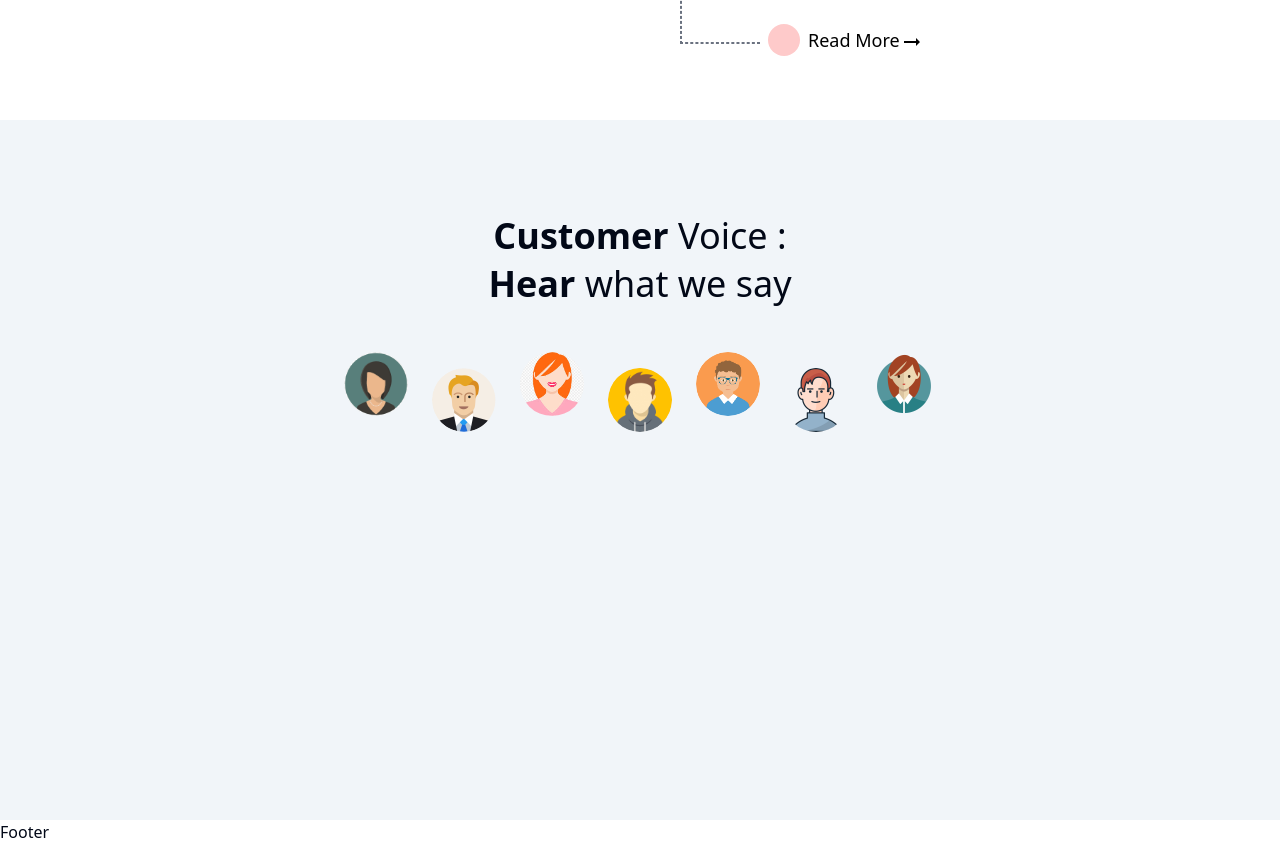
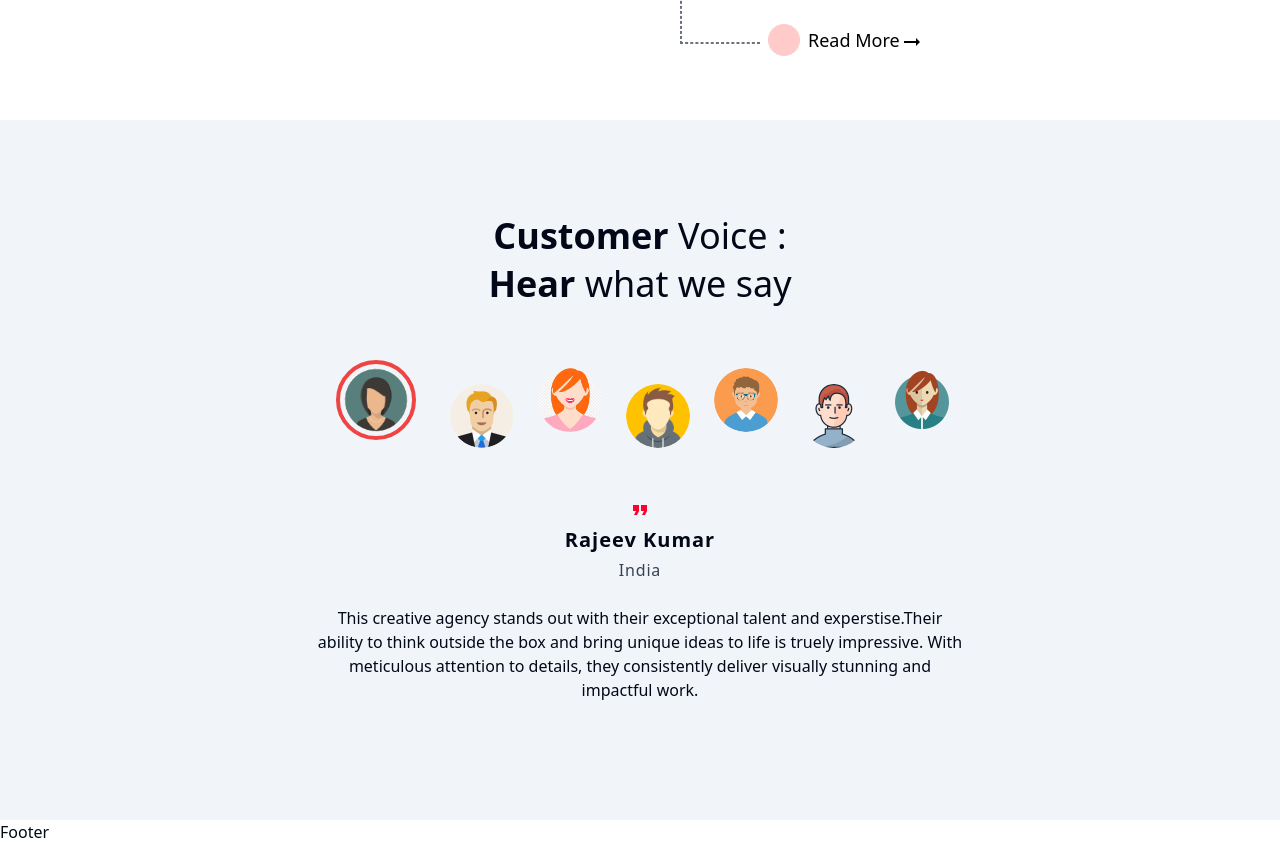
Before and after one commit to rkcoola792/media-dynox, a React (Vite) app: page / in a window 1280 px wide. Shown: the part 3500-4344 px from the top of the page. Built offline with nearby package versions, Linux system fonts and the light colour scheme.

Commit message:
section7 UI done

```diff
--- a/src/components/Homepage/Section7.jsx
+++ b/src/components/Homepage/Section7.jsx
@@ -1,6 +1,9 @@
 import React, { useEffect } from "react";
 import "./section7.scss";
+import Testimonial from "./Testimonial";
+
 const Section7 = () => {
+    const description=["This creative agency stands out with their exceptional talent and experstise.Their ability to think outside the box and bring unique ideas to life is truely impressive. With meticulous attention to details, they consistently deliver visually stunning and impactful work."]
   useEffect(() => {
     const selectedAvatar = document.querySelectorAll(".avatar");
     console.log("selected avatar", selectedAvatar);
@@ -13,7 +16,7 @@ const Section7 = () => {
   }, []);
 
   return (
-    <div className="section-7 py-24 px-24 flex gap-8 text-center items-center bg-slate-100 h-[700px] mt-16 flex-col">
+    <div className="section-7 py-24 px-24 flex gap-12 text-center items-center bg-slate-100 h-[700px] mt-16 flex-col">
       <div className="top">
         <h1 className="text-4xl mb-2 font-normal">
           <span className="font-semibold ">Customer</span> Voice :{" "}
@@ -23,7 +26,7 @@ const Section7 = () => {
         </h1>
       </div>
       <div className="mid-image-container flex gap-6 items-center ">
-        <div className="avatar object-cover rounded-[50%] flex justify-center items-center ">
+        <div className="avatar object-cover rounded-[50%] flex justify-center items-center active ">
           <img src="/av2.png" className="h-16 w-16 rounded-[50%] " alt="" />
         </div>
         <div className="avatar object-cover rounded-[50%] flex justify-center items-center mt-8">
@@ -45,6 +48,9 @@ const Section7 = () => {
           <img src="/av8.png" className="h-16 w-16 rounded-[50%]" alt="" />
         </div>
       </div>
+      <div className="bottom-container">
+       <Testimonial name="Rajeev Kumar" country="India" description={description[0]}  ></Testimonial>
+      </div>
     </div>
   );
 };
--- /dev/null
+++ b/src/components/Homepage/Testimonial.jsx
@@ -0,0 +1,18 @@
+import React from 'react'
+import FormatQuoteIcon from "@mui/icons-material/FormatQuote";
+const Testimonial = ({name,country,description}) => {
+  return (
+    <div className='testimonials flex flex-col justify-center items-center gap-6'>
+      <div className="upper flex flex-col gap-1 items-center justify-center">
+        <div className='symbol text-mainred '><FormatQuoteIcon></FormatQuoteIcon></div>
+        <h1 className='font-semibold text-xl tracking-wider'>{name}</h1>
+        <p className='text-gray-700 tracking-wider'>{country}</p>
+      </div>
+      <div className="lower text-center w-[60%] flex justify-center">
+        <p>{description}</p>
+      </div>
+    </div>
+  );
+}
+
+export default Testimonial
```
